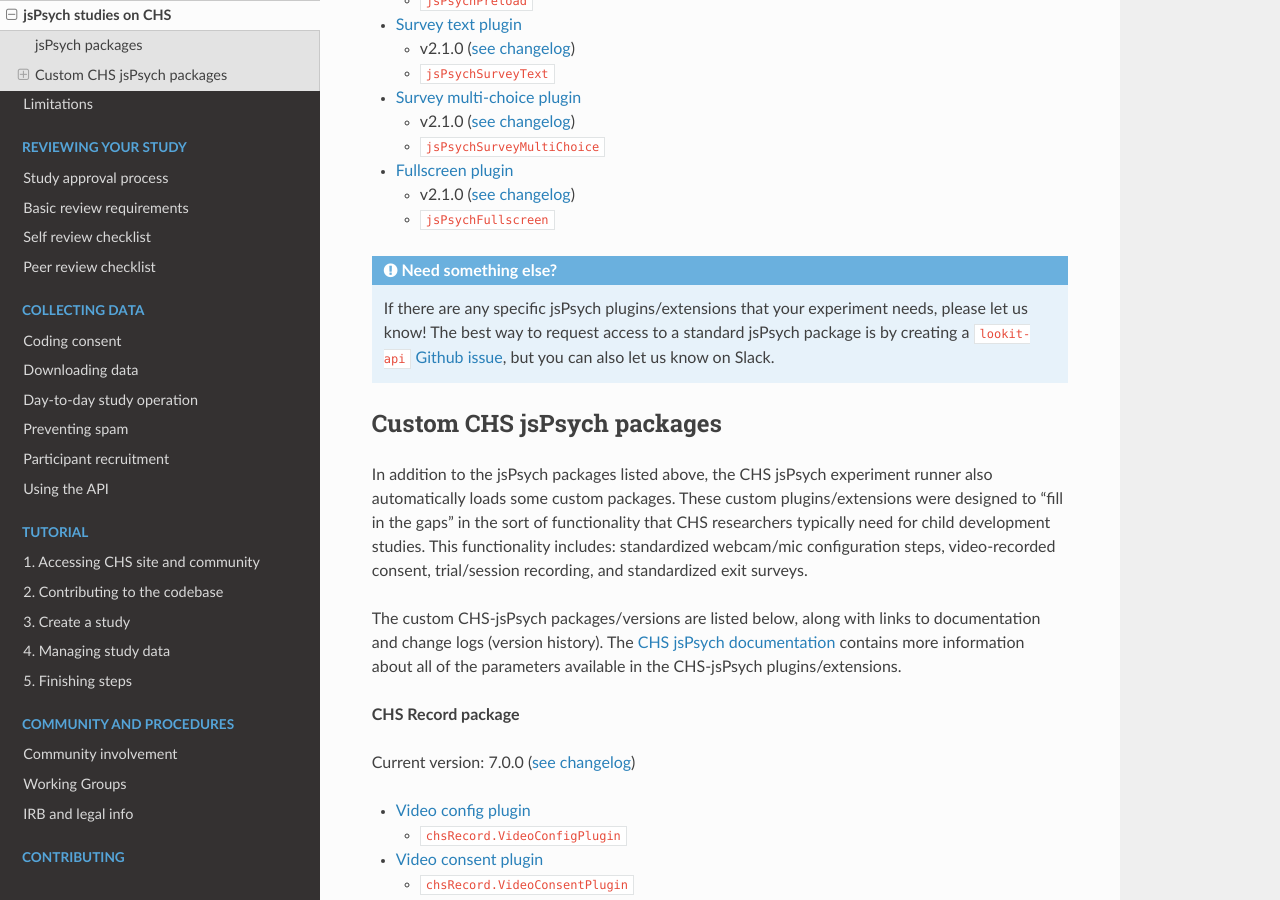
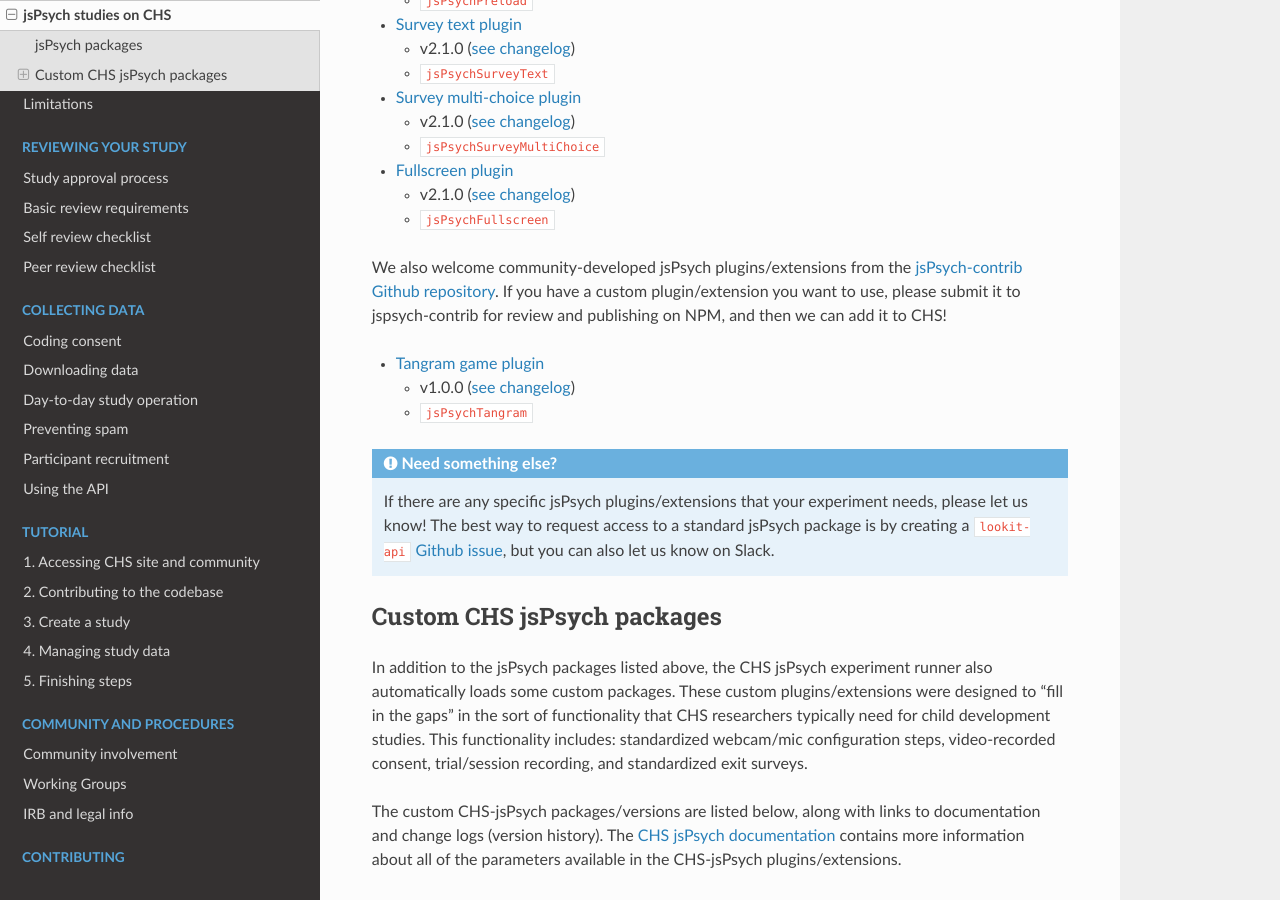
Before and after one commit to lookit/lookit-docs, a Sphinx documentation site: the page built from docs/source/researchers-jspsych-intro.rst, in a window 1280 px wide and 900 px high, scrolled down 1380 px. Built offline with Sphinx 7.4.7 and the Read the Docs theme 3.1.0, drawn with Linux system fonts in a browser that asks for light colours.

Commit message:
add a community-developed section and add tangram plugin

```diff
--- a/docs/source/researchers-jspsych-intro.rst
+++ b/docs/source/researchers-jspsych-intro.rst
@@ -84,6 +84,15 @@
   - v2.1.0 (`see changelog <https://github.com/jspsych/jsPsych/blob/main/packages/plugin-fullscreen/CHANGELOG.md>`__)
   - ``jsPsychFullscreen``
 
+We also welcome community-developed jsPsych plugins/extensions from the `jsPsych-contrib Github repository <https://github.com/jspsych/jspsych-contrib>`__. If you have a custom plugin/extension you want to use, please submit it to jspsych-contrib for review and publishing on NPM, and then we can add it to CHS!
+
+.. rst-class:: jspsych-plugins-extensions
+
+- `Tangram game plugin <https://github.com/jspsych/jspsych-contrib/blob/main/packages/plugin-tangram-game/docs/plugin-tangram-game.md>`__
+
+  - v1.0.0 (`see changelog <https://github.com/jspsych/jspsych-contrib/blob/main/packages/plugin-tangram-game/CHANGELOG.md>`__)
+  - ``jsPsychTangram``
+
 .. admonition:: Need something else?
 
    If there are any specific jsPsych plugins/extensions that your experiment needs, please let us know! The best way to request access to a standard jsPsych package is by creating a ``lookit-api`` `Github issue <https://github.com/lookit/lookit-api/issues>`__, but you can also let us know on Slack.
```
